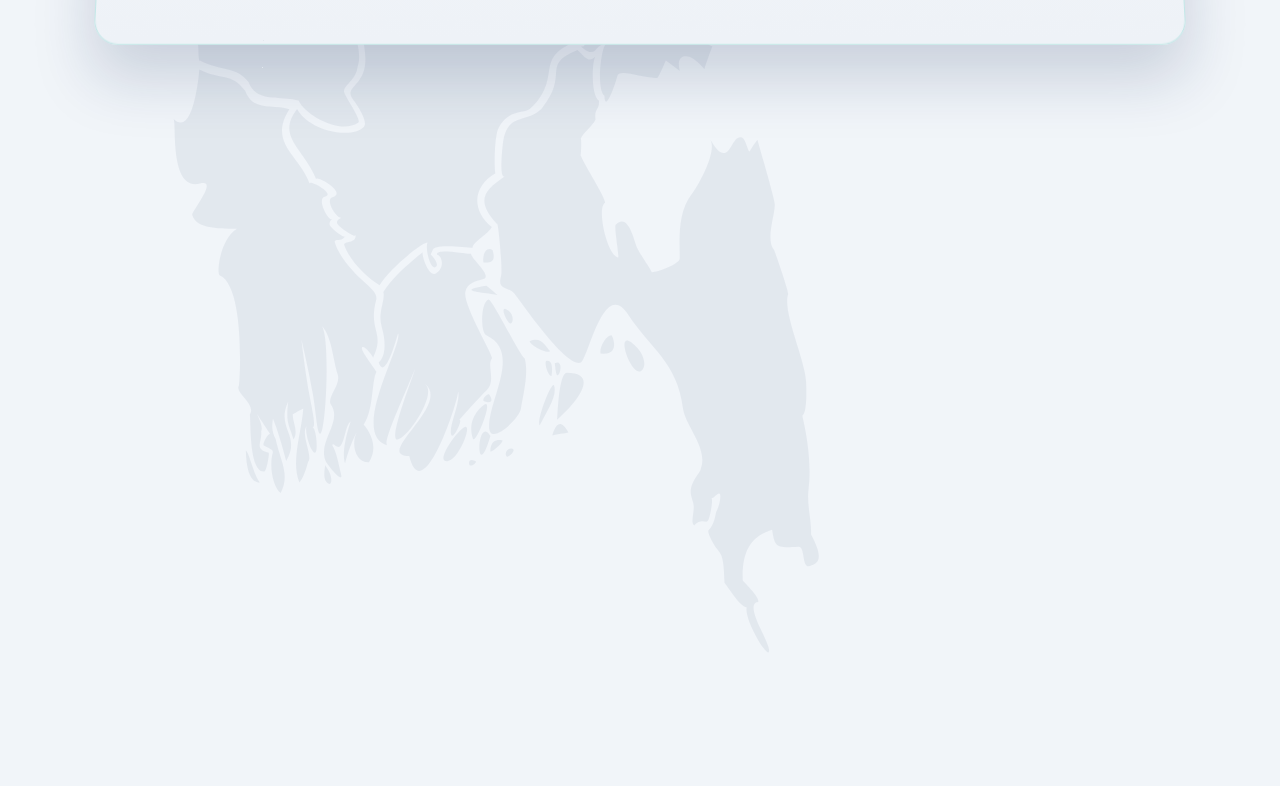
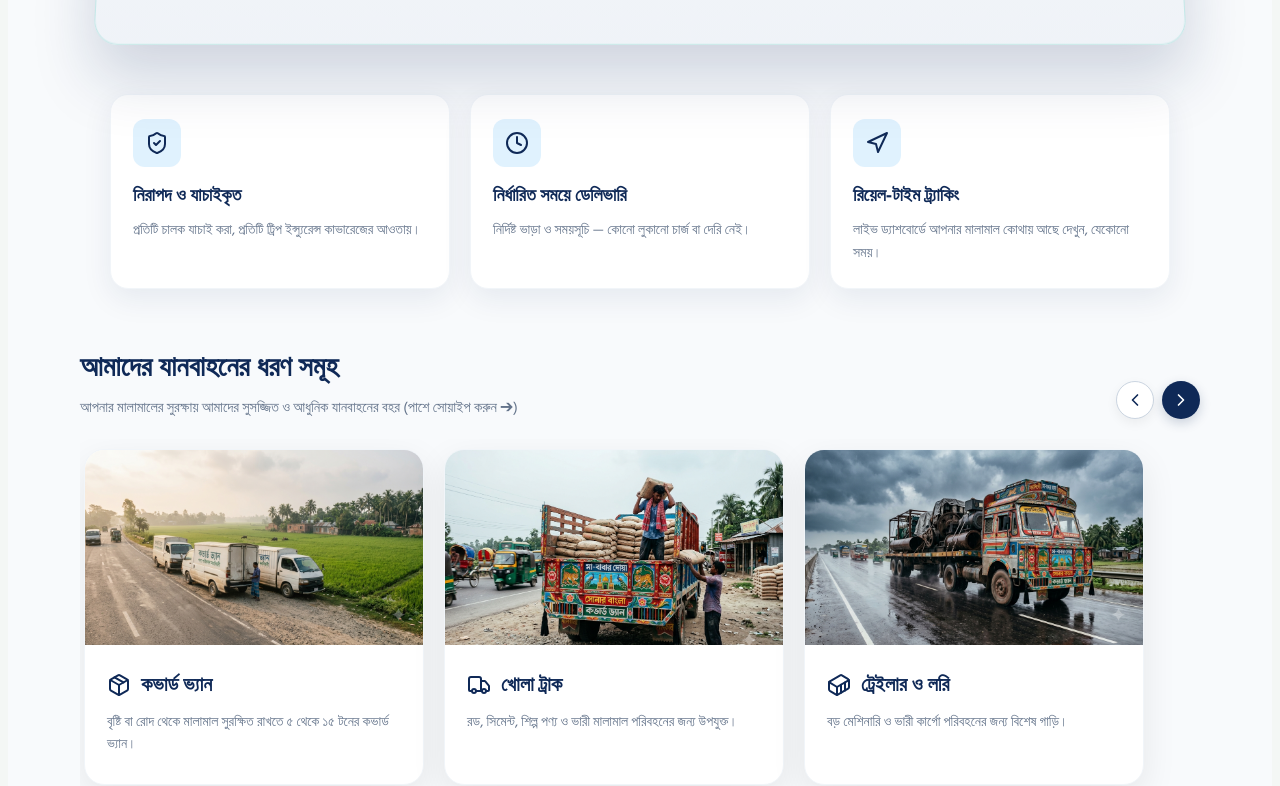
Before and after one commit to Rijbi-Khan/desh-transport, a React (Vite) app: page / in a window 1280 px wide. Both pictures are taken after a click on the button 1135 px from the left and 2370 px from the top of the page. Shown: the part 1970-2756 px from the top of the page. Built offline with nearby package versions, Linux system fonts and the light colour scheme.

Commit message:
Fix MapWatermark with vibrant administrative division colors and radiating animated route paths

```diff
--- a/src/CoverageMap.jsx
+++ b/src/CoverageMap.jsx
@@ -3,6 +3,7 @@
   motion,
   useMotionValue,
   useSpring,
+  useTransform,
   useReducedMotion
 } from "framer-motion";
 
@@ -45,9 +46,9 @@
 ];
 
 // Approximate marker positions within the 435x600 viewBox (stylised, not surveyed GIS points)
-const HUB = { id: "narsingdi", name: "নরসিংদী (হাব)", trips: "প্রধান হাব", x: 178, y: 150 };
+export const HUB = { id: "narsingdi", name: "নরসিংদী (হাব)", trips: "প্রধান হাব", x: 178, y: 150 };
 
-const CITIES = [
+export const CITIES = [
   { id: "dhaka", name: "ঢাকা", trips: "৪২০+ ট্রিপ", x: 148, y: 168 },
   { id: "chittagong", name: "চট্টগ্রাম", trips: "২১০+ ট্রিপ", x: 228, y: 300 },
   { id: "sylhet", name: "সিলেট", trips: "৯৫+ ট্রিপ", x: 222, y: 128 },
@@ -58,7 +59,7 @@
 
 // Quadratic-curve control points for each route, hand-tuned so the arcs
 // don't overlap the division outlines awkwardly.
-const ROUTE_CONTROL = {
+export const ROUTE_CONTROL = {
   dhaka: { cx: 172, cy: 158 },
   chittagong: { cx: 245, cy: 220 },
   sylhet: { cx: 230, cy: 135 },
@@ -67,7 +68,7 @@
   rangpur: { cx: 90, cy: 90 }
 };
 
-function routePath(city) {
+export function routePath(city) {
   const c = ROUTE_CONTROL[city.id];
   return `M${HUB.x},${HUB.y} Q${c.cx},${c.cy} ${city.x},${city.y}`;
 }
@@ -123,7 +124,8 @@
           onMouseLeave={handleMouseLeave}
           style={{
             position: "relative",
-            background: "linear-gradient(180deg, #f8fafc, #eef2f7)",
+            background: "linear-gradient(180deg, rgba(248,250,252,0.92), rgba(238,242,247,0.92))",
+            backdropFilter: "blur(8px)",
             borderRadius: "24px",
             boxShadow: "0 30px 60px rgba(15,41,87,.18)",
             padding: "30px",
--- a/src/MapWatermark.jsx
+++ b/src/MapWatermark.jsx
@@ -1,22 +1,39 @@
 import React from "react";
-import { DIVISIONS } from "./CoverageMap";
+import { useReducedMotion } from "framer-motion";
+import { DIVISIONS, HUB, CITIES, routePath } from "./CoverageMap";
 
 /*
-  A large, low-opacity Bangladesh outline fixed behind the entire page.
-  Purely decorative — pointer-events disabled so it never blocks clicks,
-  and it stays out of the tab order / screen-reader flow (aria-hidden).
+  Persistent, colourful, low-key-animated Bangladesh map that sits behind
+  the entire site (position: fixed, negative z-index). Routes radiate
+  continuously from the Narsingdi hub out to the major coverage cities.
+  Purely decorative: pointer-events disabled, aria-hidden.
 */
+
+// A distinct, muted-but-colourful tone per division so it reads like a
+// real administrative map rather than a flat silhouette.
+const DIVISION_COLORS = {
+  Dhaka: "#f4c66b",
+  Chittagong: "#5fb894",
+  Sylhet: "#a3d977",
+  Khulna: "#7ec8d8",
+  Barishal: "#7fd0a4",
+  Rajshahi: "#f0a860",
+  Rangpur: "#93cf9a"
+};
+
 const MapWatermark = () => {
+  const reduceMotion = useReducedMotion();
+
   return (
     <div
       aria-hidden="true"
       style={{
         position: "fixed",
         inset: 0,
-        zIndex: 0,
+        zIndex: -1,
         overflow: "hidden",
         pointerEvents: "none",
-        background: "#f1f5f9"
+        background: "#f4f7f5"
       }}
     >
       <svg
@@ -26,15 +43,80 @@
           position: "absolute",
           top: "50%",
           left: "50%",
-          width: "min(140vh, 1400px)",
+          width: "min(155vh, 1500px)",
           height: "auto",
-          transform: "translate(-50%, -50%)",
-          opacity: 0.06
+          transform: "translate(-50%, -50%)"
         }}
       >
+        {/* colourful land divisions */}
         {DIVISIONS.map((div) => (
-          <path key={div.name} d={div.d} fill="#0f2957" />
+          <path
+            key={div.name}
+            d={div.d}
+            fill={DIVISION_COLORS[div.name] || "#9fd3ab"}
+            fillOpacity="0.55"
+            stroke="#ffffff"
+            strokeWidth="1.6"
+          />
         ))}
+
+        {/* routes radiating from the Narsingdi hub, always visible */}
+        {CITIES.map((city) => (
+          <path
+            key={`bg-route-${city.id}`}
+            d={routePath(city)}
+            fill="none"
+            stroke="#0f2957"
+            strokeOpacity="0.35"
+            strokeWidth="1.6"
+            strokeDasharray="5 5"
+          />
+        ))}
+
+        {/* continuously travelling dots along each route */}
+        {!reduceMotion &&
+          CITIES.map((city, i) => (
+            <circle key={`bg-dot-${city.id}`} r="3" fill="#14b8a6">
+              <animateMotion
+                dur={`${4 + i * 0.4}s`}
+                begin={`${i * 0.5}s`}
+                repeatCount="indefinite"
+                path={routePath(city)}
+              />
+            </circle>
+          ))}
+
+        {/* radar pings spreading out from the hub */}
+        {!reduceMotion &&
+          [0, 1, 2].map((i) => (
+            <circle
+              key={`bg-ping-${i}`}
+              cx={HUB.x}
+              cy={HUB.y}
+              r="6"
+              fill="none"
+              stroke="#ef4444"
+              strokeWidth="2"
+            >
+              <animate
+                attributeName="r"
+                values="6;40"
+                dur="3s"
+                begin={`${i * 1}s`}
+                repeatCount="indefinite"
+              />
+              <animate
+                attributeName="opacity"
+                values="0.6;0"
+                dur="3s"
+                begin={`${i * 1}s`}
+                repeatCount="indefinite"
+              />
+            </circle>
+          ))}
+
+        {/* hub marker */}
+        <circle cx={HUB.x} cy={HUB.y} r="6" fill="#ef4444" stroke="#ffffff" strokeWidth="2" />
       </svg>
     </div>
   );
```
